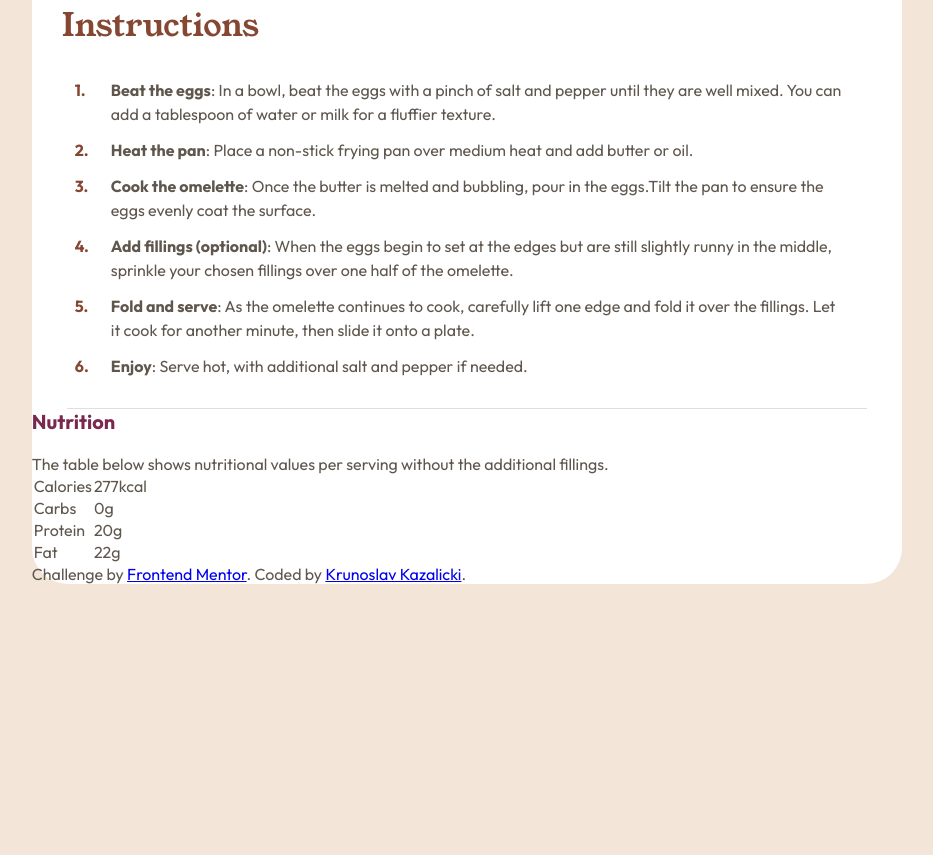
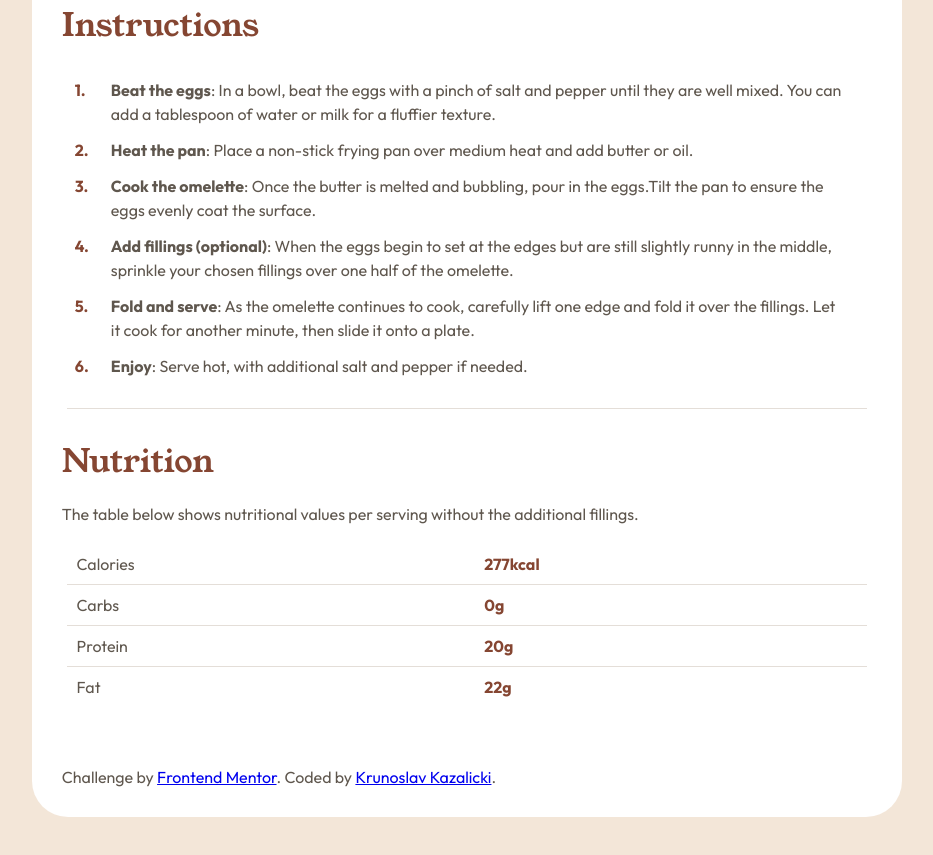
Before and after one commit to krunoslav-k/challenge-01-recipe-page-html-css, a plain HTML site: page index.html in a window 1280 px wide. Shown: the part 1239-2094 px from the top of the page, without its empty margins (173-1106 px from the left). Before the commit the page ends 1925 px from the top, so only its background shows below. Drawn offline with Linux system fonts and the light colour scheme.

Commit message:
Stylize nutrition

```diff
--- a/index.html
+++ b/index.html
@@ -92,28 +92,28 @@
       <hr />
 
       <div class="nutrition-container">
-        <h3>Nutrition</h3>
-        <p>
+        <h2>Nutrition</h2>
+        <p class="nutrition-description">
           The table below shows nutritional values per serving without the
           additional fillings.
         </p>
-        <table>
+        <table class="nutrition-table">
           <tbody>
             <tr>
               <td>Calories</td>
-              <td>277kcal</td>
+              <td class="nutrition-table-number">277kcal</td>
             </tr>
             <tr>
               <td>Carbs</td>
-              <td>0g</td>
+              <td class="nutrition-table-number">0g</td>
             </tr>
             <tr>
               <td>Protein</td>
-              <td>20g</td>
+              <td class="nutrition-table-number">20g</td>
             </tr>
             <tr>
               <td>Fat</td>
-              <td>22g</td>
+              <td class="nutrition-table-number">22g</td>
             </tr>
           </tbody>
         </table>
--- a/style.scss
+++ b/style.scss
@@ -131,3 +131,35 @@ hr {
     }
   }
 }
+
+.nutrition-description {
+  margin: -10px 30px 20px 30px;
+}
+
+.nutrition-table {
+  width: 92%;
+  margin: 20px auto;
+  border-collapse: collapse;
+
+  td {
+    padding: 10px;
+    text-align: left;
+    border: none;
+  }
+  tr {
+    border-bottom: 1px solid $stone-150;
+
+    &:last-child {
+      border: none;
+    }
+  }
+}
+
+.nutrition-table-number {
+  font-weight: 700;
+  color: $brown-800;
+}
+
+.attribution {
+  padding: 40px 30px 30px 30px;
+}
```
Also changed, not shown: style.css, 1 other file.
